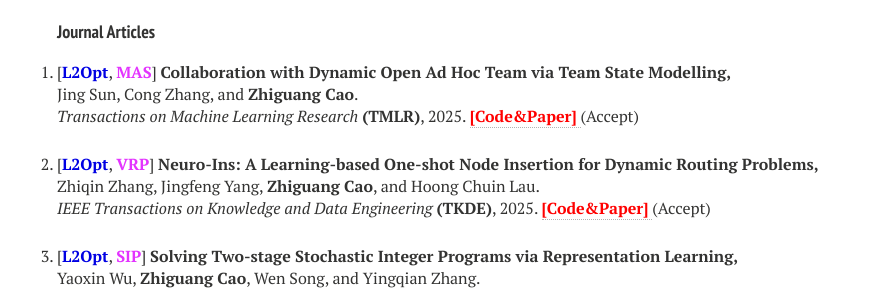
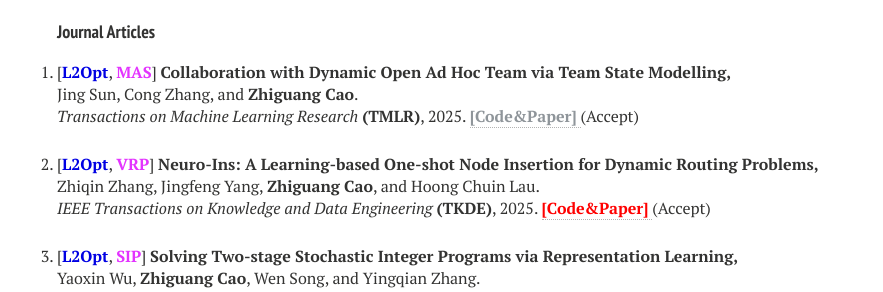
Before and after one commit to zhiguangcaosg/zhiguangcaosg.github.io, a Jekyll site: the page built from publications.md, in a window 1280 px wide. Shown: the part 6018-6310 px from the top of the page, without its empty margins (263-1146 px from the left). Built offline with Jekyll 4.4.1, drawn with Linux system fonts in a browser that asks for light colours; nearby versions of some CDN libraries.

Commit message:
Update publications.html

```diff
--- a/_layouts/publications.html
+++ b/_layouts/publications.html
@@ -636,7 +636,7 @@ div.bibtex pre { font-size: 75%; overflow: auto;  width: 100%; padding: 0em 0em;
 <p>
 [<font color="#0000E3"><b>L2Opt</b></font>, <font color="#E333FF"><b>MAS</b></font>] <b>Collaboration with Dynamic Open Ad Hoc Team via Team State Modelling,</b>
 <br>Jing Sun, Cong Zhang, and <b>Zhiguang Cao</b>.<br>
-<i> Transactions on Machine Learning Research</i> <b>(TMLR)</b>, 2025. <a href="https://github.com/123zhangzq/Neuro-Ins" target="_blank"> <font color="#FF0000"><b>[Code&Paper]</b> </font></a> (Accept)
+<i> Transactions on Machine Learning Research</i> <b>(TMLR)</b>, 2025. <a href="https://zhiguangcaosg.github.io/publications/"> <font color="#8F959A"><b>[Code&Paper]</b> </font></a> (Accept)
 </p>
 </li>
 
```
